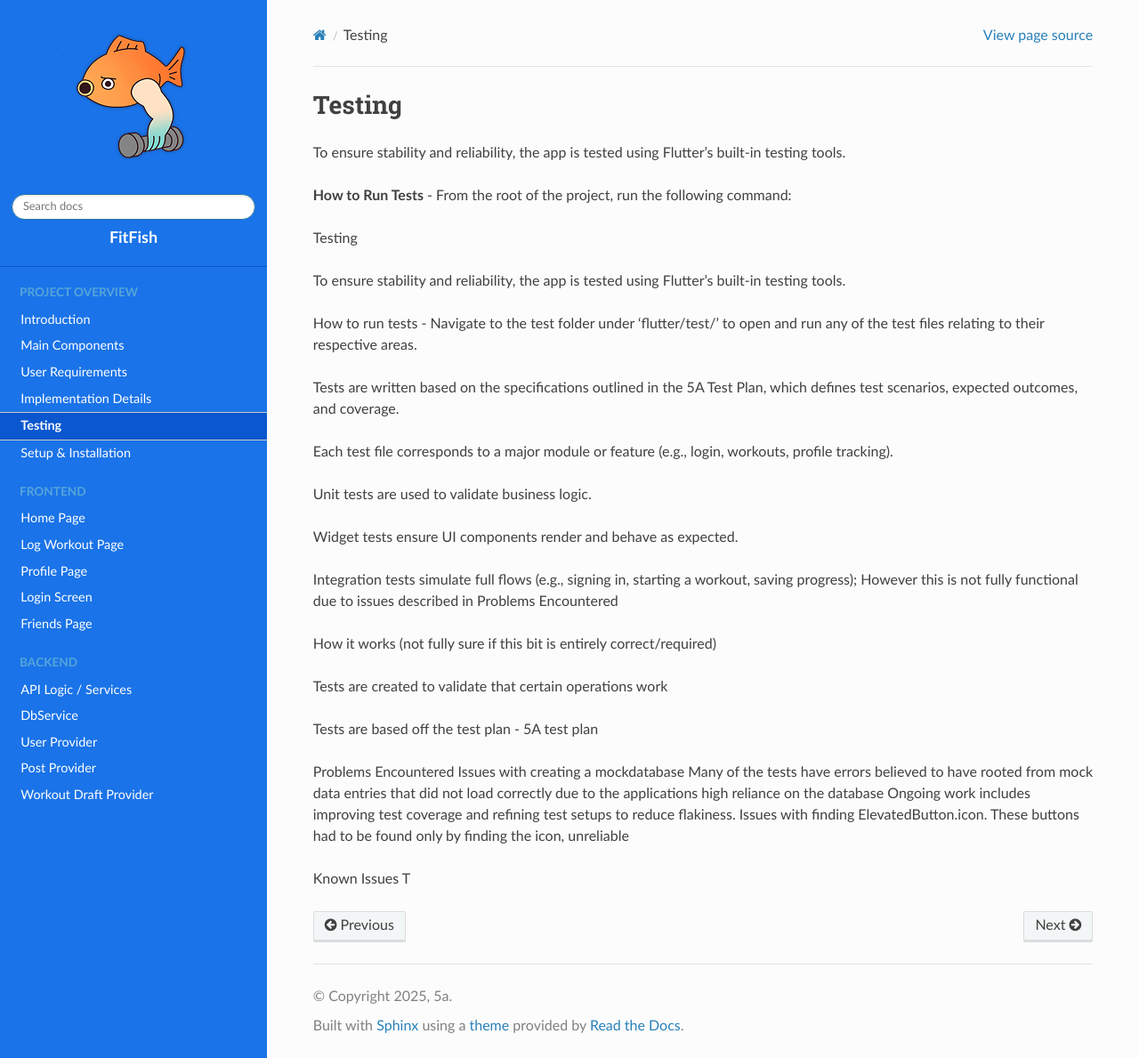
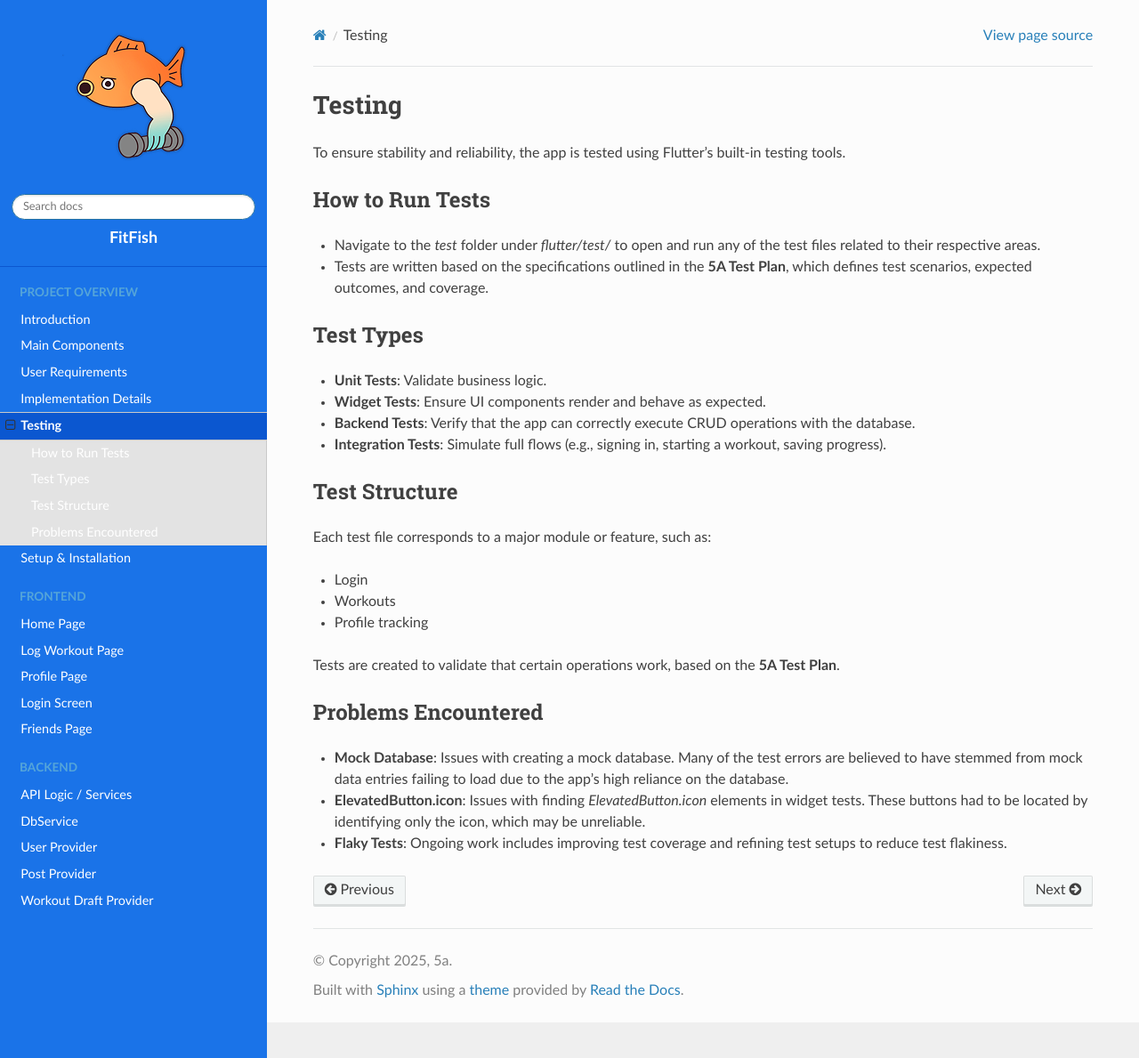
Before and after one commit to 5a-Fitness-App/5a-Code-Documentation, a Sphinx documentation site: the page built from docs/source/overview/Testing.rst, in a window 1280 px wide and 1189 px high. Shown: the whole window at 89% size. Built offline with Sphinx 7.4.7 and the Read the Docs theme 3.1.0, drawn with Linux system fonts in a browser that asks for light colours; pages that are not in the unit, such as notebooks, are missing from menus.

Commit message:
Testing documentation

```diff
--- a/docs/source/overview/Testing.rst
+++ b/docs/source/overview/Testing.rst
@@ -1,44 +1,36 @@
-
 Testing
 =======
 
 To ensure stability and reliability, the app is tested using Flutter’s built-in testing tools.
 
-**How to Run Tests**
-- From the root of the project, run the following command:
+How to Run Tests
+----------------
 
-Testing
+- Navigate to the `test` folder under `flutter/test/` to open and run any of the test files related to their respective areas.
+- Tests are written based on the specifications outlined in the **5A Test Plan**, which defines test scenarios, expected outcomes, and coverage.
 
-To ensure stability and reliability, the app is tested using Flutter’s built-in testing tools.
+Test Types
+----------
 
-How to run tests - Navigate to the test folder under ‘flutter/test/’ to open and run any of the test files relating to their respective areas.
+- **Unit Tests**: Validate business logic.
+- **Widget Tests**: Ensure UI components render and behave as expected.
+- **Backend Tests**: Verify that the app can correctly execute CRUD operations with the database.
+- **Integration Tests**: Simulate full flows (e.g., signing in, starting a workout, saving progress).
 
-Tests are written based on the specifications outlined in the 5A Test Plan, which defines test scenarios, expected outcomes, and coverage.
+Test Structure
+--------------
 
+Each test file corresponds to a major module or feature, such as:
 
-Each test file corresponds to a major module or feature (e.g., login, workouts, profile tracking).
+- Login
+- Workouts
+- Profile tracking
 
-
-Unit tests are used to validate business logic.
-
-
-Widget tests ensure UI components render and behave as expected.
-
-
-Integration tests simulate full flows (e.g., signing in, starting a workout, saving progress); However this is not fully functional due to issues described in Problems Encountered
-
-How it works (not fully sure if this bit is entirely correct/required)
-
-Tests are created to validate that certain operations work
-
-
-Tests are based off the test plan - 5A test plan
+Tests are created to validate that certain operations work, based on the **5A Test Plan**.
 
 Problems Encountered
-Issues with creating a mockdatabase
-Many of the tests have errors believed to have rooted from mock data entries that did not load correctly due to the applications high reliance on the database
-Ongoing work includes improving test coverage and refining test setups to reduce flakiness.
-Issues with finding ElevatedButton.icon. These buttons had to be found only by finding the icon, unreliable
+--------------------
 
-Known Issues
-T
+- **Mock Database**: Issues with creating a mock database. Many of the test errors are believed to have stemmed from mock data entries failing to load due to the app's high reliance on the database.
+- **ElevatedButton.icon**: Issues with finding `ElevatedButton.icon` elements in widget tests. These buttons had to be located by identifying only the icon, which may be unreliable.
+- **Flaky Tests**: Ongoing work includes improving test coverage and refining test setups to reduce test flakiness.
```
